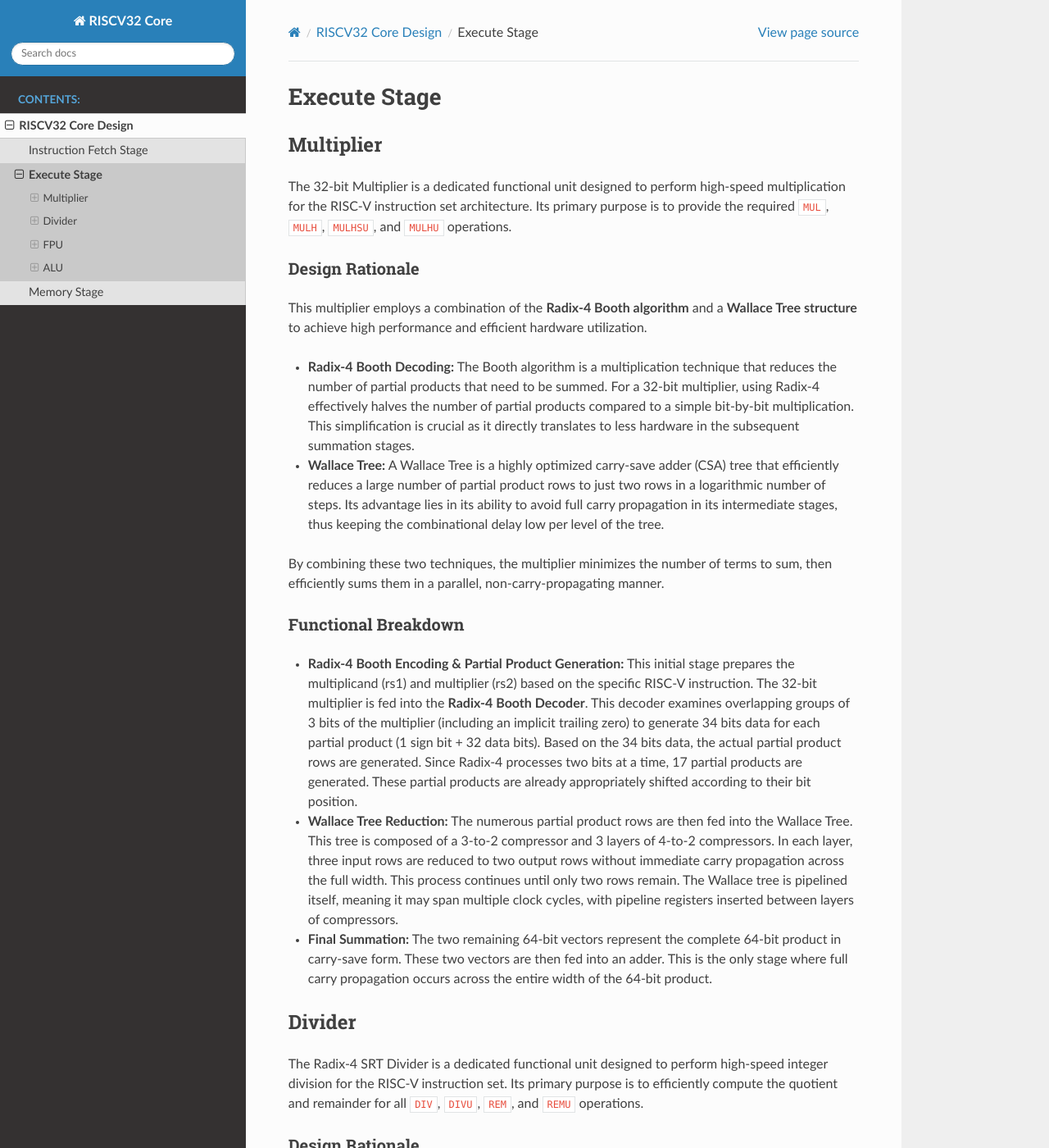
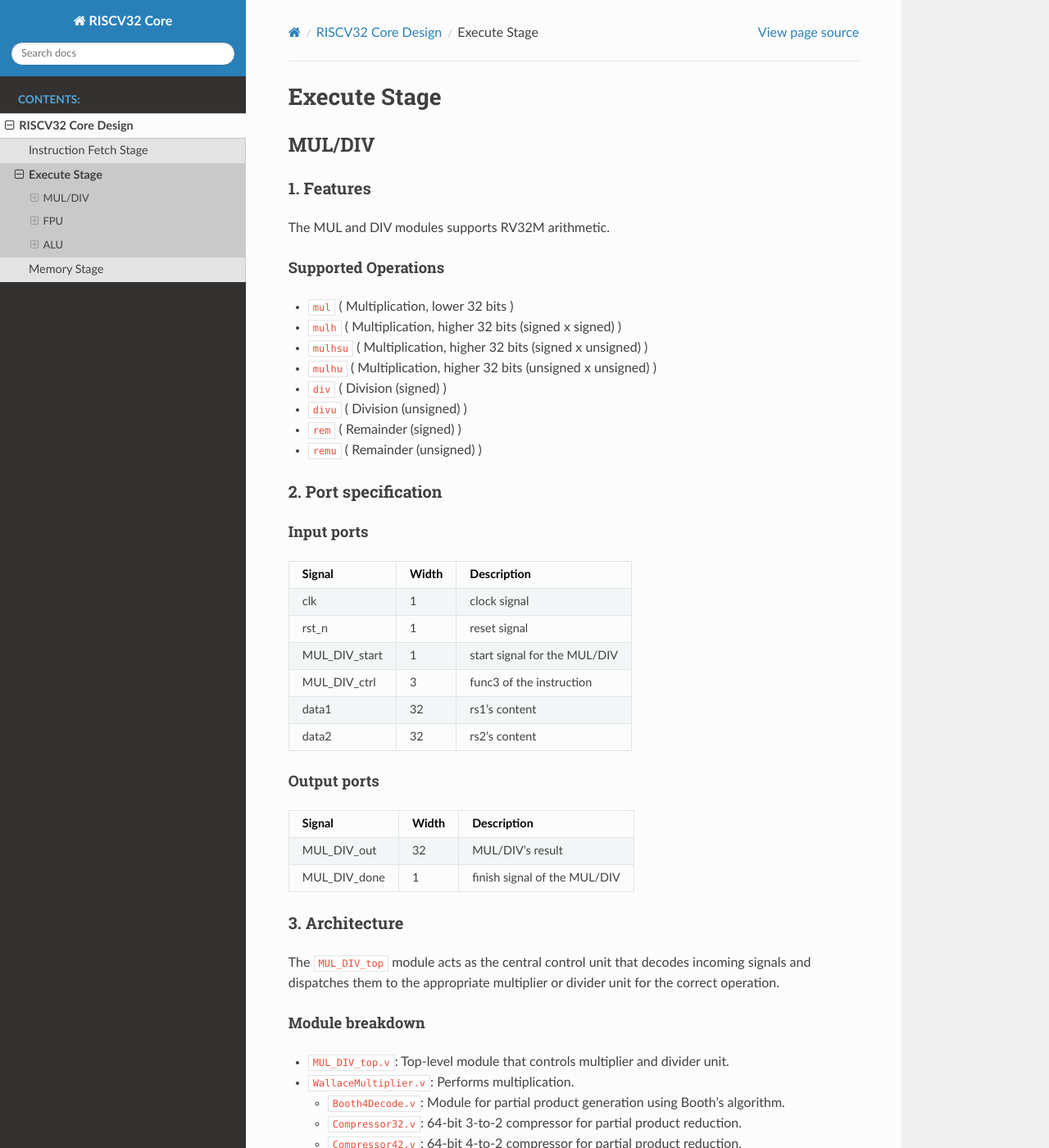
Before and after one commit to ttcn-0906/riscv32-core-doc, a Sphinx documentation site: the page built from docs/source/ex_stage.md, in a window 1280 px wide and 1400 px high. Shown: the whole window at 82% size. Built offline with Sphinx 7.4.7 and the Read the Docs theme 3.1.0, drawn with Linux system fonts in a browser that asks for light colours; some of the changed text lies outside the part shown.

Commit message:
add multiplier and divider architecture detail

```diff
--- a/docs/source/ex_stage.md
+++ b/docs/source/ex_stage.md
@@ -1,10 +1,67 @@
 # Execute Stage
 
-## Multiplier
+## MUL/DIV
+
+### 1. Features
+
+The MUL and DIV modules supports RV32M arithmetic.
+
+#### Supported Operations
+
+- `mul` ( Multiplication, lower 32 bits )
+- `mulh` ( Multiplication, higher 32 bits (signed x signed) )
+- `mulhsu` ( Multiplication, higher 32 bits (signed x unsigned) )
+- `mulhu` ( Multiplication, higher 32 bits (unsigned x unsigned) )
+
+- `div` ( Division (signed) )
+- `divu` ( Division (unsigned) )
+- `rem` ( Remainder (signed) )
+- `remu` ( Remainder (unsigned) )
+
+### 2. Port specification
+
+#### Input ports
+| Signal        | Width | Description                  |
+| ------------- | ----- | ---------------------------- |
+| clk           | 1     | clock signal                 |
+| rst_n         | 1     | reset signal                 |
+| MUL_DIV_start | 1     | start signal for the MUL/DIV |
+| MUL_DIV_ctrl  | 3     | func3 of the instruction     |
+| data1         | 32    | rs1's content                |
+| data2         | 32    | rs2's content                |
+
+#### Output ports
+| Signal       | Width | Description                      |
+| ------------ | ----- | -------------------------------- |
+| MUL_DIV_out  | 32    | MUL/DIV's result                 |
+| MUL_DIV_done | 1     | finish signal of the MUL/DIV     |
+
+### 3. Architecture
+
+The `MUL_DIV_top` module acts as the central control unit that decodes incoming signals and dispatches them to the appropriate multiplier or divider unit for the correct operation.
+
+#### Module breakdown
+
+- `MUL_DIV_top.v`: Top-level module that controls multiplier and divider unit.
+- `WallaceMultiplier.v`: Performs multiplication.
+    - `Booth4Decode.v`: Module for partial product generation using Booth's algorithm.
+    - `Compressor32.v`: 64-bit 3-to-2 compressor for partial product reduction.
+    - `Compressor42.v`: 64-bit 4-to-2 compressor for partial product reduction.
+    - `MUL_Reg.v`: Internal register for multiplier
+- `SRTDivider.v`: Performs division and remainder.
+    - `DivideLeftShift.v`: Module for normalizing operands.
+    - `QuotientSelect`: Module for selecting the quotient during division.
+    - `DIV_Reg.v`: Internal register for divider.
+
+### 4. Design Detail
+
+#### Multiplier
 
 The 32-bit Multiplier is a dedicated functional unit designed to perform high-speed multiplication for the RISC-V instruction set architecture. Its primary purpose is to provide the required `MUL`, `MULH`, `MULHSU`, and `MULHU` operations.
 
-### Design Rationale
+![image](./images/MUL_structure.jpeg)
+
+##### Design Rationale
 
 This multiplier employs a combination of the **Radix-4 Booth algorithm** and a **Wallace Tree structure** to achieve high performance and efficient hardware utilization.
 
@@ -13,25 +70,27 @@
 
 By combining these two techniques, the multiplier minimizes the number of terms to sum, then efficiently sums them in a parallel, non-carry-propagating manner.
 
-### Functional Breakdown
+##### Functional Breakdown
 
 - **Radix-4 Booth Encoding & Partial Product Generation:** This initial stage prepares the multiplicand (rs1) and multiplier (rs2) based on the specific RISC-V instruction. The 32-bit multiplier is fed into the **Radix-4 Booth Decoder**. This decoder examines overlapping groups of 3 bits of the multiplier (including an implicit trailing zero) to generate 34 bits data for each partial product (1 sign bit + 32 data bits).
 Based on the 34 bits data, the actual partial product rows are generated. Since Radix-4 processes two bits at a time, 17 partial products are generated. These partial products are already appropriately shifted according to their bit position.
-- **Wallace Tree Reduction:** The numerous partial product rows are then fed into the Wallace Tree. This tree is composed of a 3-to-2 compressor and 3 layers of 4-to-2 compressors. In each layer, three input rows are reduced to two output rows without immediate carry propagation across the full width. This process continues until only two rows remain. The Wallace tree is pipelined itself, meaning it may span multiple clock cycles, with pipeline registers inserted between layers of compressors.
+- **Wallace Tree Reduction:** The numerous partial product rows are then fed into the Wallace Tree. This tree is composed of a 3-to-2 compressor and 3 layers of 4-to-2 compressors. In each layer, four input rows are reduced to two output rows without immediate carry propagation across the full width. This process continues until only two rows remain. The Wallace tree is pipelined itself, meaning it may span multiple clock cycles, with pipeline registers inserted between layers of compressors.
 - **Final Summation:** The two remaining 64-bit vectors represent the complete 64-bit product in carry-save form. These two vectors are then fed into an adder. This is the only stage where full carry propagation occurs across the entire width of the 64-bit product.
 
-## Divider
+#### Divider
 
 The Radix-4 SRT Divider is a dedicated functional unit designed to perform high-speed integer division for the RISC-V instruction set. Its primary purpose is to efficiently compute the quotient and remainder for all `DIV`, `DIVU`, `REM`, and `REMU` operations.
 
-### Design Rationale
+![image](./images/DIV_structure.jpeg)
+
+##### Design Rationale
 
 This divider is built around the **SRT division algorithm** to achieve high performance. The SRT algorithm is a family of digit-recurrence algorithms that determine multiple bits of the quotient in each clock cycle, thereby accelerating the division process.
 
 - **Radix-4:** The divider generates two quotient bits at a time. It does this by using a base-4 representation internally, where each quotient digit can take on values from a redundant set, `{-2, -1, 0, 1, 2}`. Processing two bits at a time drastically reduces the number of iterations needed to complete a 32-bit division.
 - **Redundancy:** The use of a redundant quotient digit set is the key to the SRT algorithm's speed. It allows the divider to select the next quotient digit based on only a few of the most significant bits of the partial remainder, without waiting for the slow process of full carry propagation. This simplifies the decision-making logic and allows the core iterative loop to run at a higher clock speed.
 
-### Functional Breakdown
+##### Functional Breakdown
 
 - **Pre-processing and Normalization:** Before the iterative process begins, the dividend and divisor are prepared and represented as 64-bit numbers. A key step is normalization, where the divisor is left-shifted until its most significant `1` bit is at a predetermined position. The dividend is shifted by the same amount, and the number of shifts is recorded. This ensures the operands are properly aligned for the SRT iterations and handles cases with leading zeros efficiently.
 - **Core Iterative Loop:** Main part of the SRT divider, implemented as a multi-cycle iterative loop. For each iteration 2 bits of quotient in redundant form are generated, and the remainder is updated. Crucially, the additions and subtractions are performed using a Carry-Save Adder (CSA), avoiding the long carry-propagation delay of a standard adder. The partial remainder is stored in a carry-save format to facilitate this fast addition.
```
Also changed, not shown: docs/source/images/DIV_structure.jpeg (added), docs/source/images/MUL_structure.jpeg (added).
